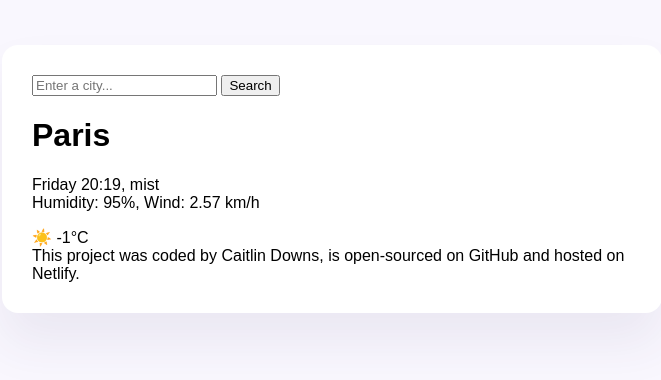
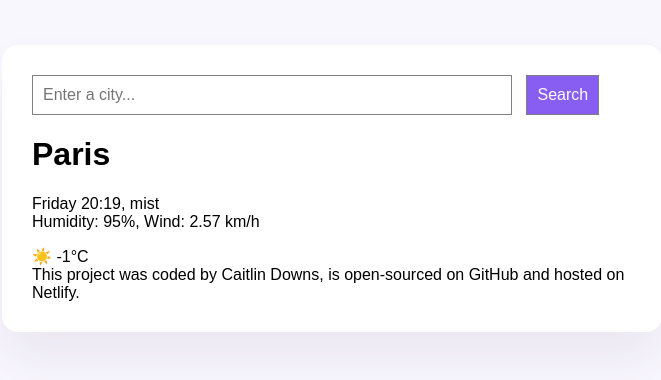
Before and after one commit to caidle/weather-app-homework, a plain HTML site: page index.html in a window 1280 px wide. Shown: the whole page, without its empty margins (308-969 px from the left). Drawn offline with Linux system fonts and the light colour scheme; a web font is replaced by a local one.

Commit message:
Styled search bar and button

```diff
--- a/index.html
+++ b/index.html
@@ -5,13 +5,24 @@
     <meta name="viewport" content="width=device-width, initial-scale=1.0" />
     <title>Weather App</title>
     <link rel="stylesheet" href="src/style.css" />
+    <link rel="preconnect" href="https://fonts.googleapis.com" />
+    <link rel="preconnect" href="https://fonts.gstatic.com" crossorigin />
+    <link
+      href="https://fonts.googleapis.com/css2?family=AR+One+Sans:wght@400;500;600;700&family=Caveat+Brush&display=swap"
+      rel="stylesheet"
+    />
   </head>
   <body>
     <div class="weather-app">
       <header>
-        <form>
-          <input type="search" placeholder="Enter a city..." required />
-          <input type="submit" value="Search" />
+        <form id="search-form">
+          <input
+            id="search-form-input"
+            type="search"
+            placeholder="Enter a city..."
+            required
+          />
+          <input id="search-form-submit-button" type="submit" value="Search" />
         </form>
       </header>
       <main>
--- a/src/style.css
+++ b/src/style.css
@@ -11,3 +11,19 @@ body {
   box-shadow: 0 30px 50px rgba(65, 50, 100, 0.08);
   border-radius: 16px;
 }
+
+#search-form-input {
+  padding: 10px;
+  width: 80%;
+  font-size: 16px;
+  border: 1px solid gray;
+}
+
+#search-form-submit-button {
+  background-color: #885df1;
+  padding: 10px;
+  margin-left: 10px;
+  border: 1px solid gray;
+  color: white;
+  font-size: 16px;
+}
```
